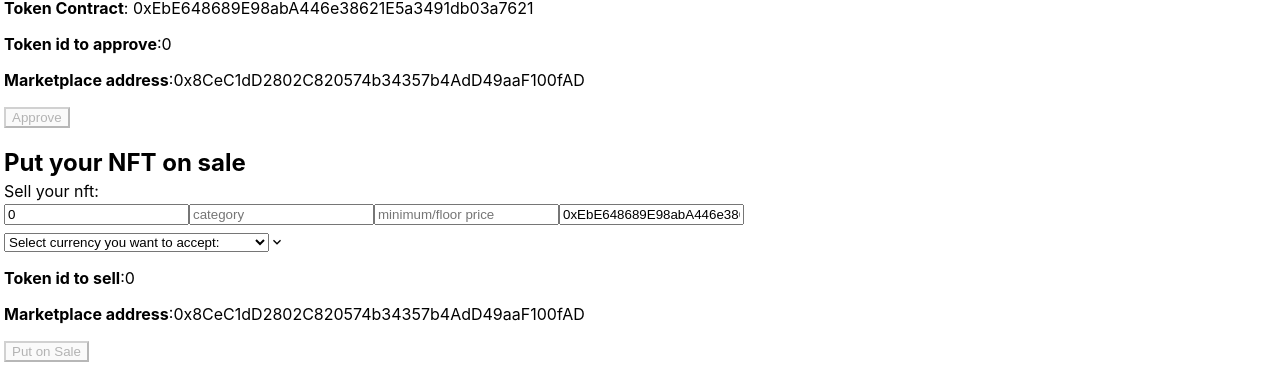
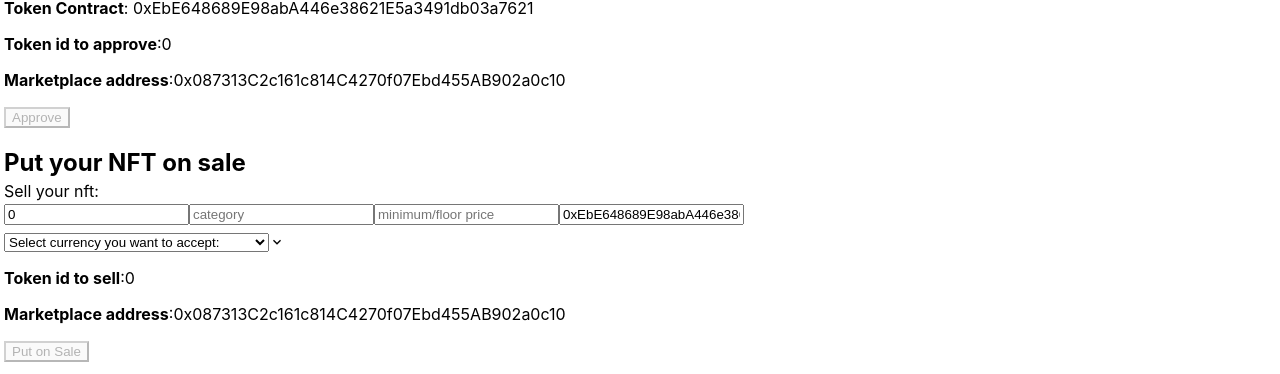
Before and after one commit to MoonSHRD/TelegramNFTMarketplace, a Next.js app in the folder dapp/: page /sell_telegram in a window 1280 px wide. Shown: the part 305-679 px from the top of the page. Built offline with nearby package versions, Linux system fonts and the light colour scheme.

Commit message:
dapp addresses fix

```diff
--- a/dapp/src/pages/buy_telegram.tsx
+++ b/dapp/src/pages/buy_telegram.tsx
@@ -139,7 +139,7 @@ const Home: NextPage = () => {
           <Box  mb={0} p={4} w='100%' borderWidth="1px" borderRadius="lg">
           <Heading my={4}  fontSize='xl'>Approve ERC20 before purchase</Heading>
           <ApproveERC20
-            marketAddress='0x8CeC1dD2802C820574b34357b4AdD49aaF100fAD'
+            marketAddress='0x087313C2c161c814C4270f07Ebd455AB902a0c10'
             currentAccount={currentAccount}
           />
         </Box>
@@ -157,7 +157,7 @@ const Home: NextPage = () => {
           <Heading my={4}  fontSize='xl'>Buy now!</Heading>
           <Purchase
             addressContract='0xEbE648689E98abA446e38621E5a3491db03a7621'
-            marketAddress='0x8CeC1dD2802C820574b34357b4AdD49aaF100fAD'
+            marketAddress='0x087313C2c161c814C4270f07Ebd455AB902a0c10'
             currentAccount={currentAccount}
           />
         </Box>
@@ -165,7 +165,7 @@ const Home: NextPage = () => {
           <Heading my={4}  fontSize='xl'>Make buy offer</Heading>
           <MakeBuyOffer
             addressContract='0xEbE648689E98abA446e38621E5a3491db03a7621'
-            marketAddress='0x8CeC1dD2802C820574b34357b4AdD49aaF100fAD'
+            marketAddress='0x087313C2c161c814C4270f07Ebd455AB902a0c10'
             currentAccount={currentAccount}
           />
         </Box>
--- a/dapp/src/pages/sell_telegram.tsx
+++ b/dapp/src/pages/sell_telegram.tsx
@@ -139,15 +139,15 @@ const Home: NextPage = () => {
           <Heading my={4}  fontSize='xl'>Approve your NFT to be interactable at marketplace:</Heading>
           <ApproveSingleton
             addressContract='0xEbE648689E98abA446e38621E5a3491db03a7621'
-            marketAddress='0x8CeC1dD2802C820574b34357b4AdD49aaF100fAD'
+            marketAddress='0x087313C2c161c814C4270f07Ebd455AB902a0c10'
             currentAccount={currentAccount}
           />
         </Box>
         <Box  mb={0} p={4} w='100%' borderWidth="1px" borderRadius="lg">
           <Heading my={4}  fontSize='xl'>Put your NFT on sale</Heading>
           <MakeSellOffer
-            addressContract='0x8CeC1dD2802C820574b34357b4AdD49aaF100fAD'
-            marketAddress='0x8CeC1dD2802C820574b34357b4AdD49aaF100fAD'
+            addressContract='0x087313C2c161c814C4270f07Ebd455AB902a0c10'
+            marketAddress='0x087313C2c161c814C4270f07Ebd455AB902a0c10'
             collectionContract='0xEbE648689E98abA446e38621E5a3491db03a7621'
             currentAccount={currentAccount}
           />
```
